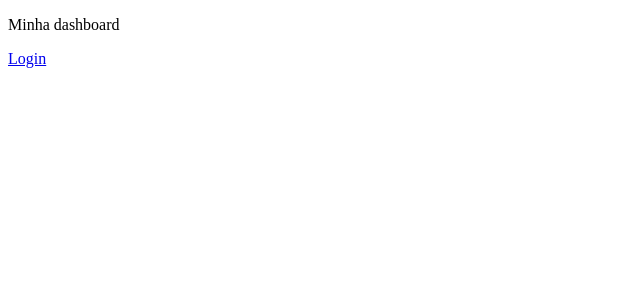
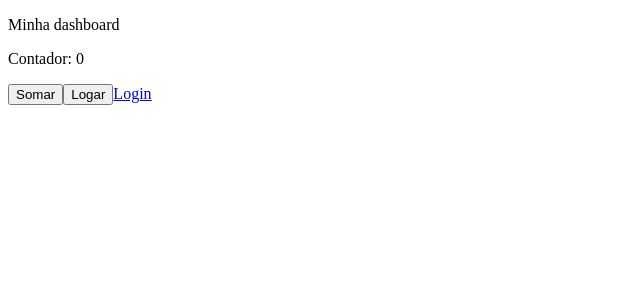
Before and after one commit to iguimaraesf/aulas-react, a React (Create React App) app: page /pagina-inicial in a window 1280 px wide. Shown: the top 300 px of the page, without its empty margins (0-640 px from the left). Built offline with nearby package versions, Linux system fonts and the light colour scheme.

Commit message:
feat: [Aula11] useRef sem tocar no HTML

```diff
--- a/src/pages/dashboard/Dashboard.tsx
+++ b/src/pages/dashboard/Dashboard.tsx
@@ -1,9 +1,16 @@
+import { useRef } from "react"
 import { Link } from "react-router-dom"
 
 export const Dashboard = () => {
+    // contador somente para exemplo do useRef
+    const counterRef = useRef({counter: 0})
+
     return (
         <div>
             <p>Minha dashboard</p>
+            <p>Contador: {counterRef.current.counter}</p>
+            <button onClick={() => counterRef.current.counter++}>Somar</button>
+            <button onClick={() => console.log(counterRef.current.counter)}>Logar</button>
             <Link to="/entrar">Login</Link>
         </div>
     )
```
Also changed, not shown: 1 other file (tests, documents, lock files or other folders).
